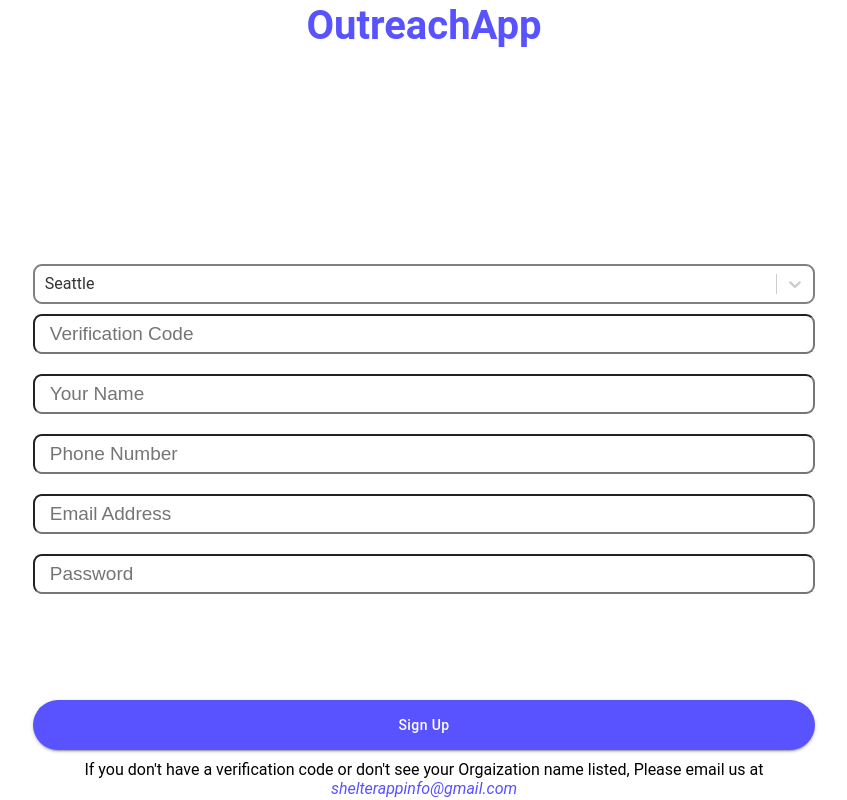
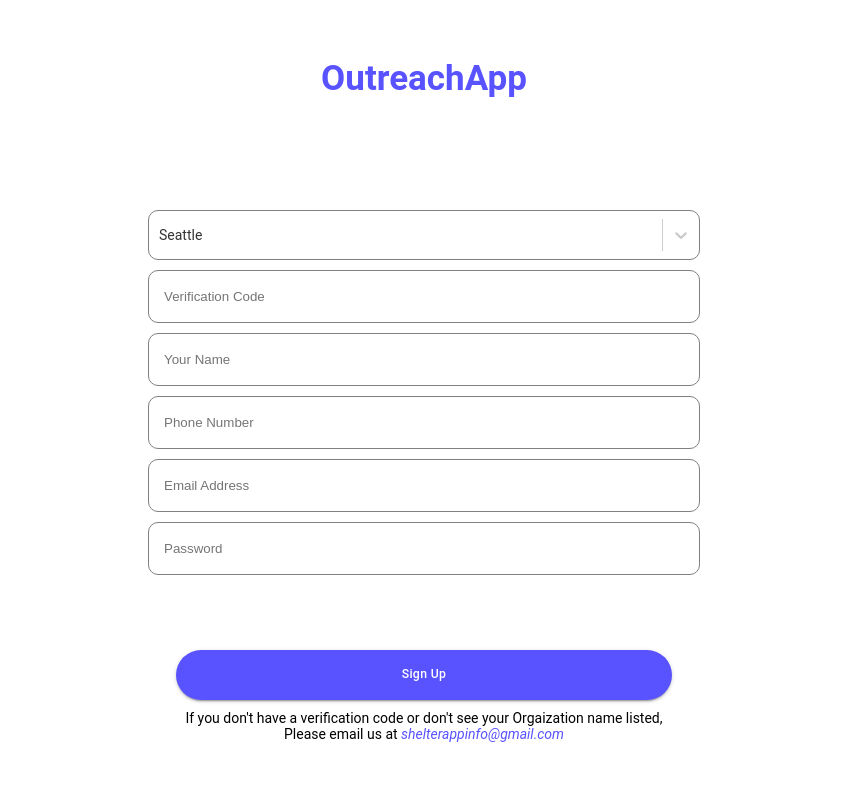
Before and after one commit to ShelterApp/OutreachAppWeb, a Next.js app: page /sign-up in a window 1280 px wide. Shown: the whole page, without its empty margins (216-1063 px from the left). Built offline with nearby package versions, Linux system fonts and the light colour scheme.

Commit message:
Update style

```diff
--- a/component/Component.module.scss
+++ b/component/Component.module.scss
@@ -3,12 +3,11 @@
     width: 100%;
   }
   .input {
-        height: 40px;
-        width: 90%;
-        margin: 10px 5%;
-        padding: 16px 15px;
-        border-radius: 9px;
-        font-size: 19px;
+    width: 100%;
+    margin-bottom: 10px;
+    padding: 18px 15px;
+    border-radius: 10px;
+    border: 1px solid gray;
   }
   .card {
     margin: 10px 0px;
@@ -40,10 +39,7 @@
     line-height: 1.5;
   }
   .selectContainer {
-        width: 90%;
-        border-radius: 100px;
-        border-color: grey;
-        border-width: 2px;
+    width: 100%;
   }
 }
 .titleHeader {
--- a/component/Select.tsx
+++ b/component/Select.tsx
@@ -1,18 +1,15 @@
-import React, {
-  forwardRef,
-  SelectHTMLAttributes,
-} from 'react'
-import styles from './Component.module.scss'
-import Select  from "react-select";
+import React, { forwardRef, SelectHTMLAttributes } from "react";
+import styles from "./Component.module.scss";
+import Select from "react-select";
 
 export interface SelectProps extends SelectHTMLAttributes<HTMLSelectElement> {
-  style?: object
-  text?: string
-  placeholder?:string
-  options?:any
-  onChange?: (e:any)=>void
-  value?:any
-  label?:string
+  style?: object;
+  text?: string;
+  placeholder?: string;
+  options?: any;
+  onChange?: (e: any) => void;
+  value?: any;
+  label?: string;
 }
 const SelectInput: React.FC<SelectProps> = forwardRef((props, _SelectRef) => {
   return (
@@ -27,25 +24,27 @@ const SelectInput: React.FC<SelectProps> = forwardRef((props, _SelectRef) => {
         value={props.value}
       />
     </div>
-  )
-})
+  );
+});
 
-export default SelectInput
+export default SelectInput;
 const customStyles = {
   placeholder: (provided: any) => ({
     ...provided,
     width: "100%",
-      color: "grey",
-      fontSize: 19,
-      paddingLeft: 4,
+    color: "gray",
+    fontSize: 14,
+    paddingLeft: 0,
   }),
   control: (provided: any) => ({
     ...provided,
     color: "black",
-      borderColor: "grey",
-      borderWidth: 2,
-      borderRadius: 9,
-      height: 40,
+    borderColor: "gray",
+    borderWidth: 1,
+    borderRadius: 10,
+    height: 50,
+    marginBottom: 10,
+    width: '100%'
   }),
   menu: (provided: any) => ({
     ...provided,
--- a/pages/_app.tsx
+++ b/pages/_app.tsx
@@ -5,6 +5,7 @@ import { useState, useEffect } from "react";
 import { useRouter } from "next/router";
 import { userService } from "services";
 import style from "component/Component.module.scss";
+import Container from '@mui/material/Container';
 
 function MyApp({ Component, pageProps }: AppProps) {
   const router = useRouter();
@@ -81,7 +82,9 @@ function MyApp({ Component, pageProps }: AppProps) {
       {
         authorized &&
         <div className={style.custom}>
-          <Component {...pageProps} />
+          <Container maxWidth="sm">
+            <Component {...pageProps} />
+          </Container>
         </div>
       }
     </>
--- a/styles/Home.module.scss
+++ b/styles/Home.module.scss
@@ -1,10 +1,10 @@
 .container {
-    height: 100%;
+    height: 100vh;
     width: 100%;
-    position: absolute;
-    display: flex;
-    justify-content: center;
-    align-items: center;
+    // position: absolute;
+    // display: flex;
+    // justify-content: center;
+    // align-items: center;
 }
 
 .main {
@@ -13,7 +13,7 @@
     flex-direction: column;
     justify-content: center;
     align-items: center;
-    hight: 100%;
+    height: 100%;
 }
 
 .footer {
--- a/styles/globals.css
+++ b/styles/globals.css
@@ -4,6 +4,7 @@ body {
     padding: 0;
     margin: 0;
     font-family: "Roboto", Arial, sans-serif;
+    font-size: 14px;
 }
 
 a {
```
Lines whose indentation alone changed are shown as unchanged.
